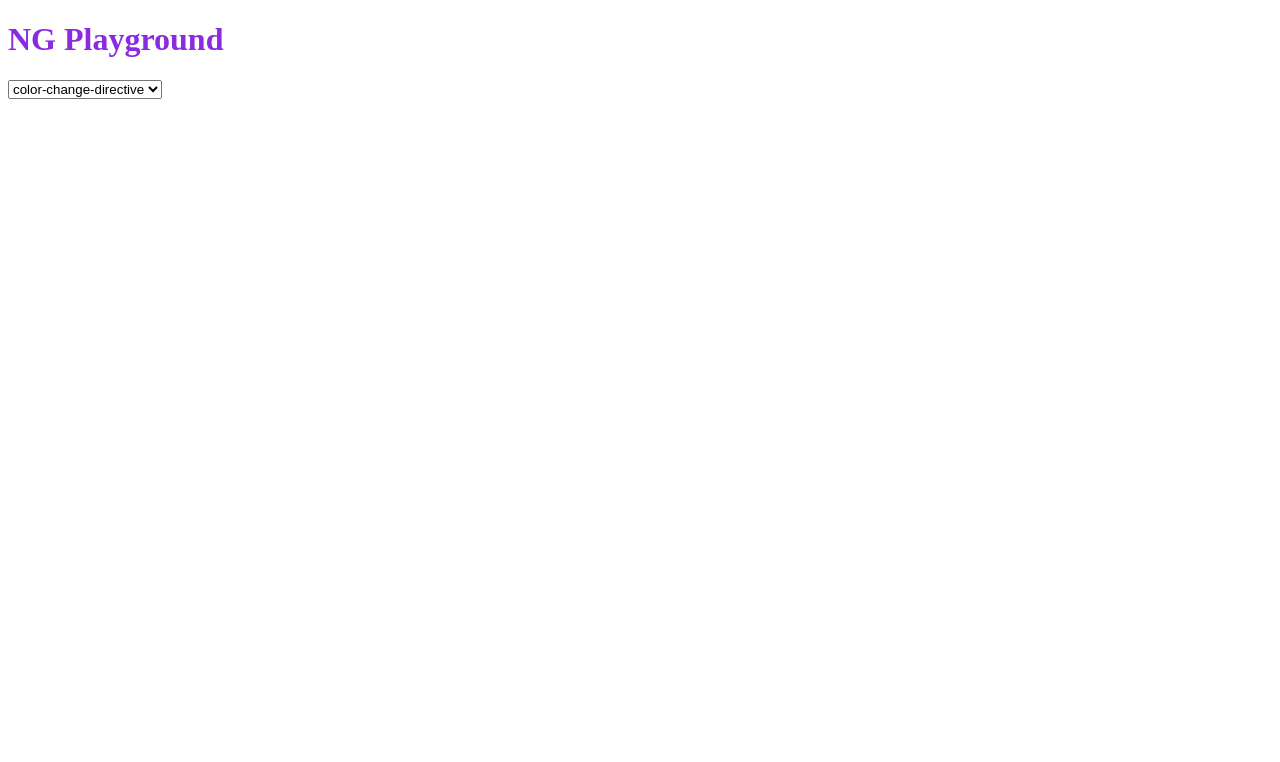
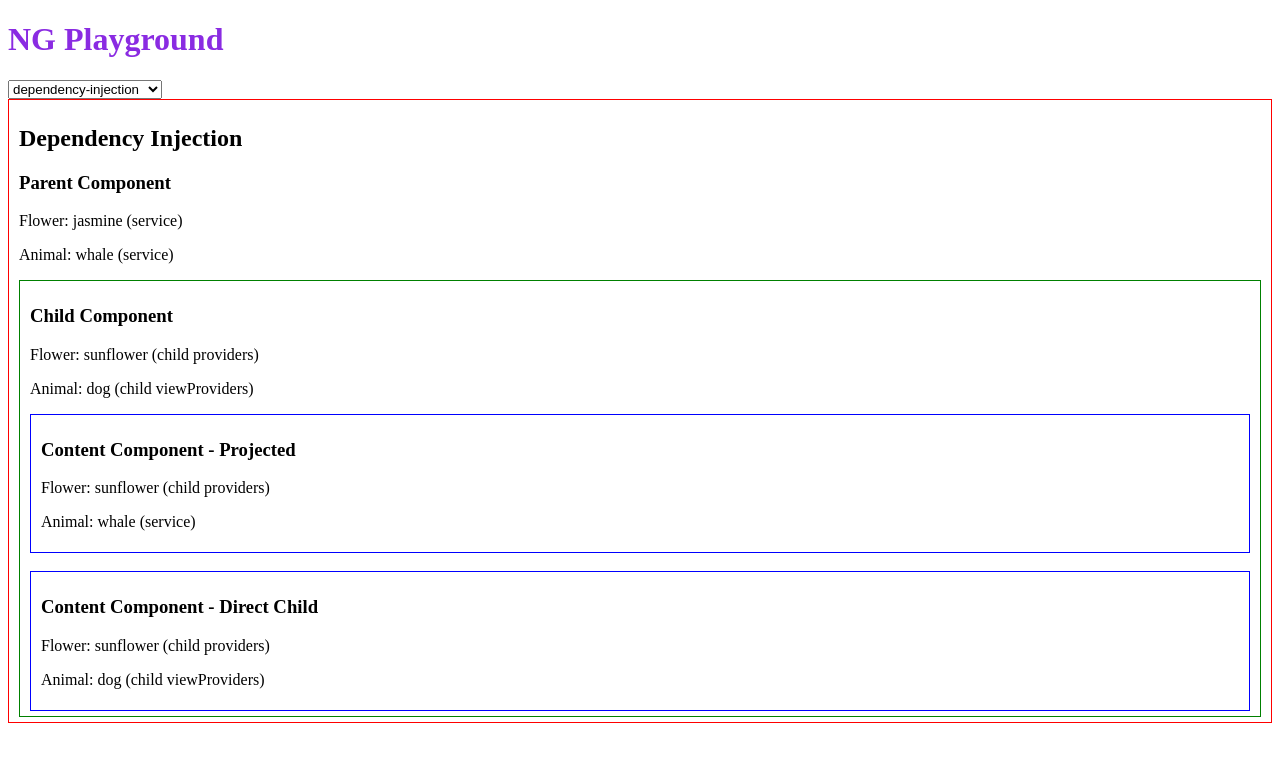
Before and after one commit to bineeshb/ng-playground, an Angular app: page /dependency-injection in a window 1280 px wide. Before the commit this address led to /. Shown: the top 762 px of the page. Built offline with nearby package versions, Linux system fonts and the light colour scheme.

Commit message:
Add dependency injection example

```diff
--- a/src/app.routes.ts
+++ b/src/app.routes.ts
@@ -14,12 +14,16 @@ export const appRoutes: Routes = [
     loadComponent: () => import('./features/color-change-directive/color-change-directive.component').then(c => c.ColorChangeDirectiveComponent)
   },
   {
+    path: 'dependency-injection',
+    loadComponent: () => import('./features/dependency-injection/dependency-injection.component').then(c => c.DependencyInjectionComponent)
+  },
+  {
     path: 'named-router-outlets',
     loadChildren: () => import('./features/named-router-outlets/named-router-outlets.component')
   },
   {
     path: '',
-    redirectTo: 'color-change-directive',
+    redirectTo: 'dependency-injection',
     pathMatch: 'full'
   }
 ];
--- /dev/null
+++ b/src/features/dependency-injection/animal.service.ts
@@ -0,0 +1,8 @@
+import { Injectable } from '@angular/core';
+
+@Injectable({
+  providedIn: 'root'
+})
+export class AnimalService {
+  value = 'whale (service)';
+}
--- /dev/null
+++ b/src/features/dependency-injection/child/child.component.html
@@ -0,0 +1,8 @@
+<h3>Child Component</h3>
+
+<p>Flower: {{ flower?.value ?? 'null' }}</p>
+<p>Animal: {{ animal?.value ?? 'null' }}</p>
+
+<ng-content></ng-content>
+<br />
+<app-content></app-content>
--- /dev/null
+++ b/src/features/dependency-injection/child/child.component.ts
@@ -0,0 +1,33 @@
+import { Component, SkipSelf, inject } from '@angular/core';
+import { FlowerService } from '../flower.service';
+import { AnimalService } from '../animal.service';
+import { ContentComponent } from '../content/content.component';
+
+@Component({
+  selector: 'app-child',
+  imports: [ContentComponent],
+  templateUrl: './child.component.html',
+  styles: `
+    :host {
+      display: block;
+      padding: 5px 10px;
+      border: 1px solid green;
+    }
+  `,
+  providers: [
+    { provide: FlowerService, useValue: { value: 'sunflower (child providers)' } }
+  ],
+  viewProviders: [
+    { provide: AnimalService, useValue: { value: 'dog (child viewProviders)' } }
+  ]
+})
+export class ChildComponent {
+  flower = inject(FlowerService);
+  // flower = inject(FlowerService, { skipSelf: true });
+  // flower = inject(FlowerService, { skipSelf: true, host: true, optional: true });
+
+  animal = inject(AnimalService);
+  // animal = inject(AnimalService, { skipSelf: true });
+  // animal = inject(AnimalService, { host: true });
+  // animal = inject(AnimalService, { skipSelf: true, host: true, optional: true });
+}
--- /dev/null
+++ b/src/features/dependency-injection/content/content.component.html
@@ -0,0 +1,4 @@
+<h3>Content Component - {{ type() }}</h3>
+
+<p>Flower: {{ flower.value }}</p>
+<p>Animal: {{ animal.value }}</p>
--- /dev/null
+++ b/src/features/dependency-injection/content/content.component.ts
@@ -0,0 +1,22 @@
+import { Component, inject, input } from '@angular/core';
+import { FlowerService } from '../flower.service';
+import { AnimalService } from '../animal.service';
+
+@Component({
+  selector: 'app-content',
+  imports: [],
+  templateUrl: './content.component.html',
+  styles: `
+    :host {
+      display: block;
+      padding: 5px 10px;
+      border: 1px solid blue;
+    }
+  `
+})
+export class ContentComponent {
+  type = input('Direct Child');
+
+  flower = inject(FlowerService);
+  animal = inject(AnimalService);
+}
--- /dev/null
+++ b/src/features/dependency-injection/dependency-injection.component.html
@@ -0,0 +1,9 @@
+<h2>Dependency Injection</h2>
+
+<h3>Parent Component</h3>
+<p>Flower: {{ flower.value }}</p>
+<p>Animal: {{ animal.value }}</p>
+
+<app-child>
+  <app-content type="Projected"></app-content>
+</app-child>
--- /dev/null
+++ b/src/features/dependency-injection/dependency-injection.component.ts
@@ -0,0 +1,25 @@
+import { Component, inject } from '@angular/core';
+import { ChildComponent } from './child/child.component';
+import { FlowerService } from './flower.service';
+import { AnimalService } from './animal.service';
+import { ContentComponent } from './content/content.component';
+
+@Component({
+  selector: 'app-dependency-injection',
+  imports: [ChildComponent, ContentComponent],
+  templateUrl: './dependency-injection.component.html',
+  styles: `
+    :host {
+      display: block;
+      padding: 5px 10px;
+      border: 1px solid red;
+    }
+  `,
+  // viewProviders: [
+  //   { provide: AnimalService, useValue: { value: 'tiger (parent viewProviders)' } }
+  // ]
+})
+export class DependencyInjectionComponent {
+  flower = inject(FlowerService);
+  animal = inject(AnimalService);
+}
--- /dev/null
+++ b/src/features/dependency-injection/flower.service.ts
@@ -0,0 +1,8 @@
+import { Injectable } from '@angular/core';
+
+@Injectable({
+  providedIn: 'root'
+})
+export class FlowerService {
+  value = 'jasmine (service)';
+}
```
